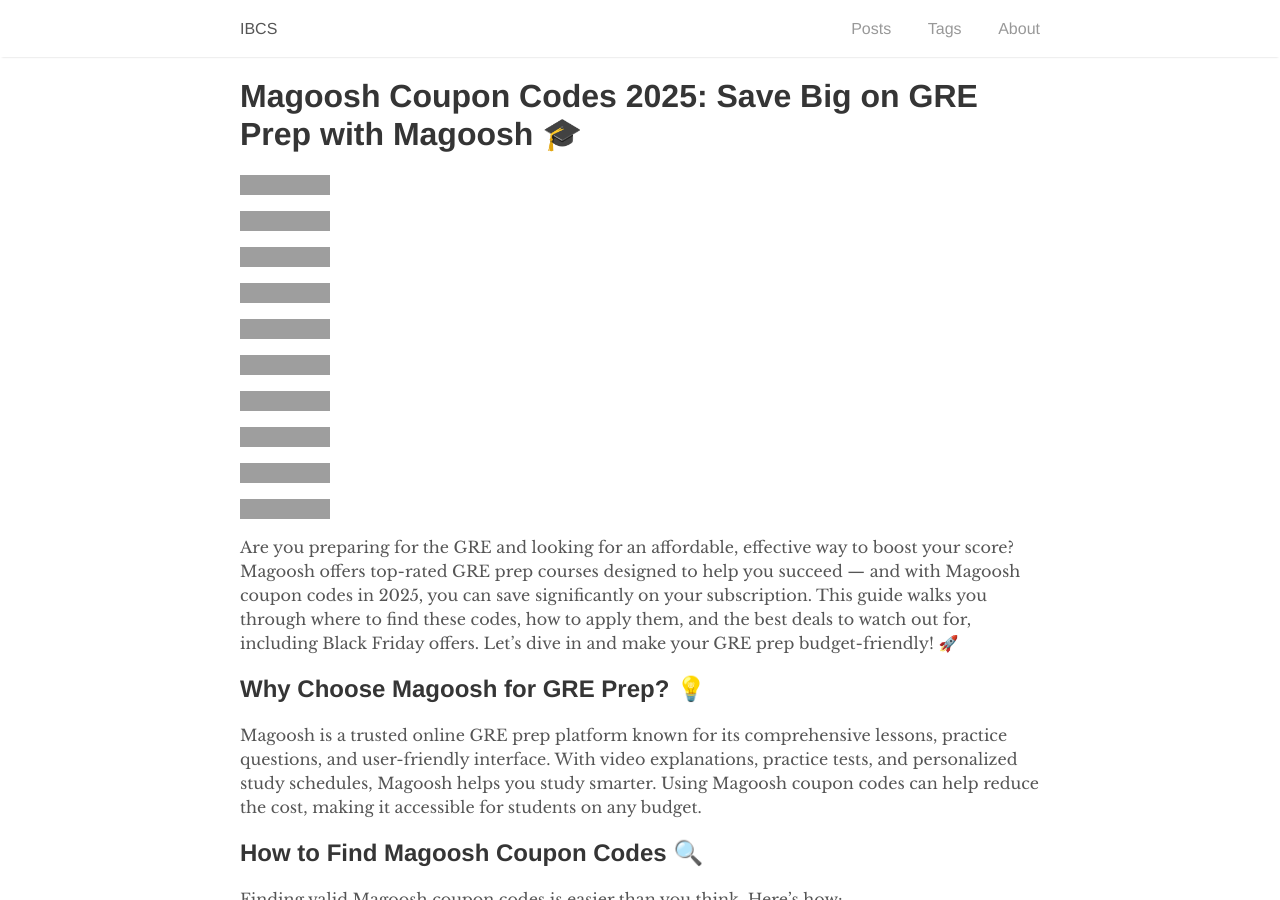
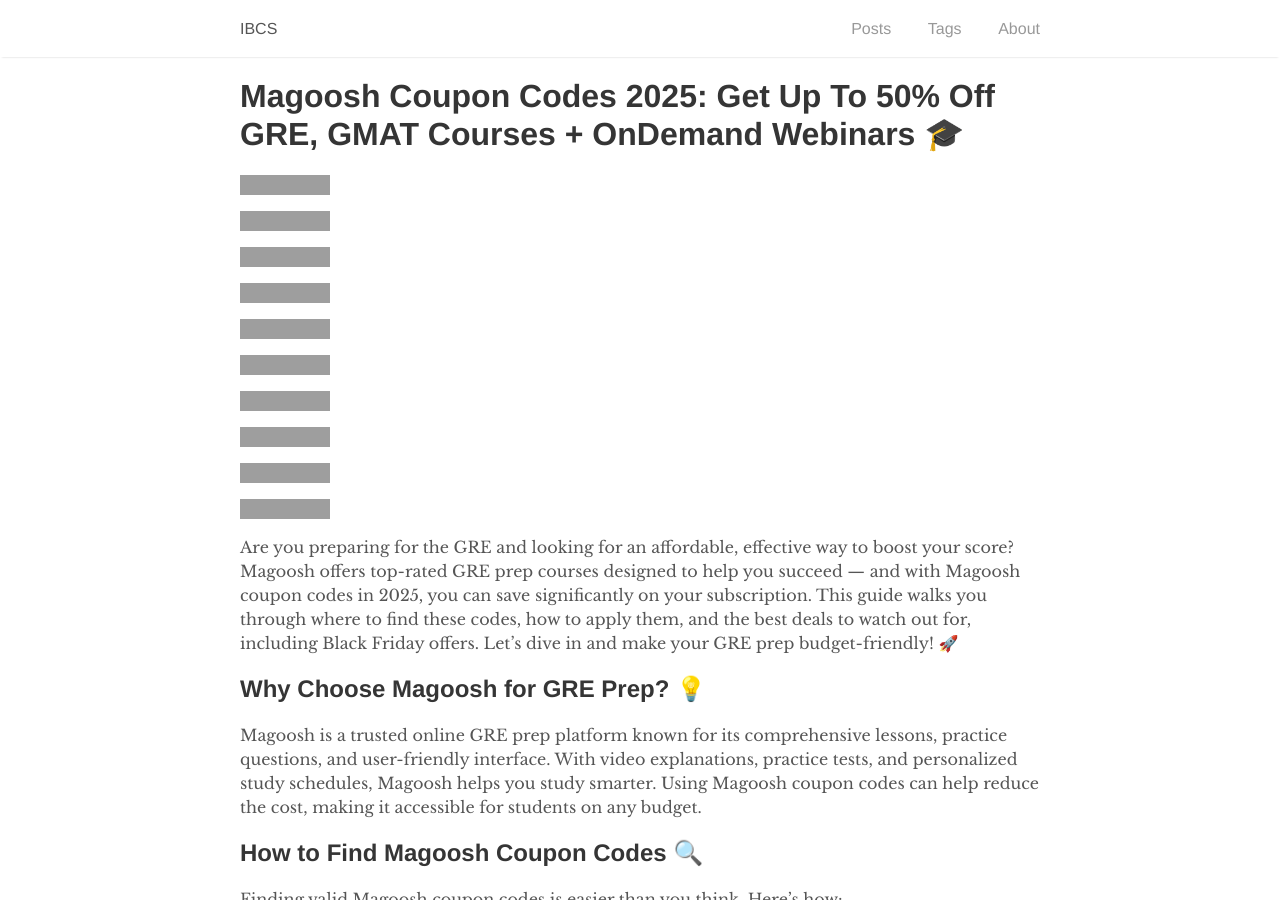
Before and after one commit to rankloud/ibcs, a Jekyll site: the page built from wp/magoosh coupon codes.md, in a window 1280 px wide and 900 px high, cut to the strip 0-900 px from the top of the window. Built offline with Jekyll 4.4.1, drawn with Linux system fonts in a browser that asks for light colours; grey boxes are pictures that could not be loaded.

Commit message:
Update magoosh coupon codes.md

```diff
--- a/wp/magoosh coupon codes.md
+++ b/wp/magoosh coupon codes.md
@@ -1,14 +1,14 @@
 ---
 layout: default
-title: "Magoosh Coupon Codes 2025 - Save Big on GRE Prep with Magoosh"
-description: "Discover the latest Magoosh coupon codes to save on GRE prep courses in 2025. Learn how to find and apply coupons to get the best deals on Magoosh."
-date: 2025-05-
+title: "Magoosh Coupon Codes 2025 - Up to 50% Off All courses on Magoosh"
+description: "Discover the latest Magoosh coupon codes to save Up to 50% Off GRE, GMAT, SAT & ACT Courses"
+date: 2025-05-30
 author: "digiexe-official Team"
 robots: index, follow
-permalink: /Magoosh-coupon-codes/
+permalink: /magoosh-coupon-codes/
 ---
 
-# Magoosh Coupon Codes 2025: Save Big on GRE Prep with Magoosh 🎓
+# Magoosh Coupon Codes 2025: Get Up To 50% Off GRE, GMAT Courses + OnDemand Webinars 🎓
 
 [![Get 30% Off Magoosh GRE Prep - 1 Month Plan for $69](https://img.shields.io/badge/Get%2030%25%20Off-Magoosh%20GRE%20Prep%20$69-brightgreen?style=for-the-badge)](https://gre.magoosh.com/)
 
```
